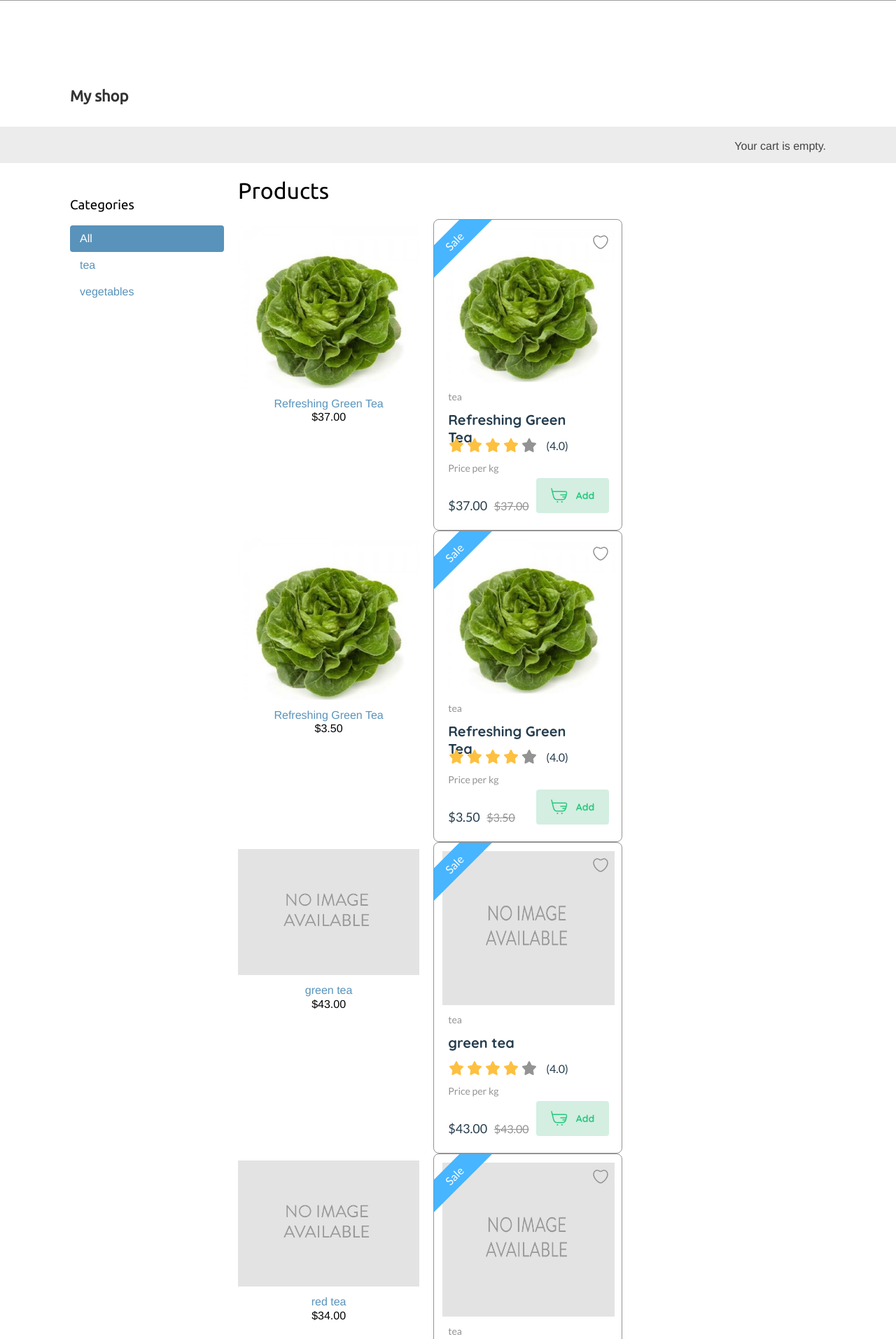
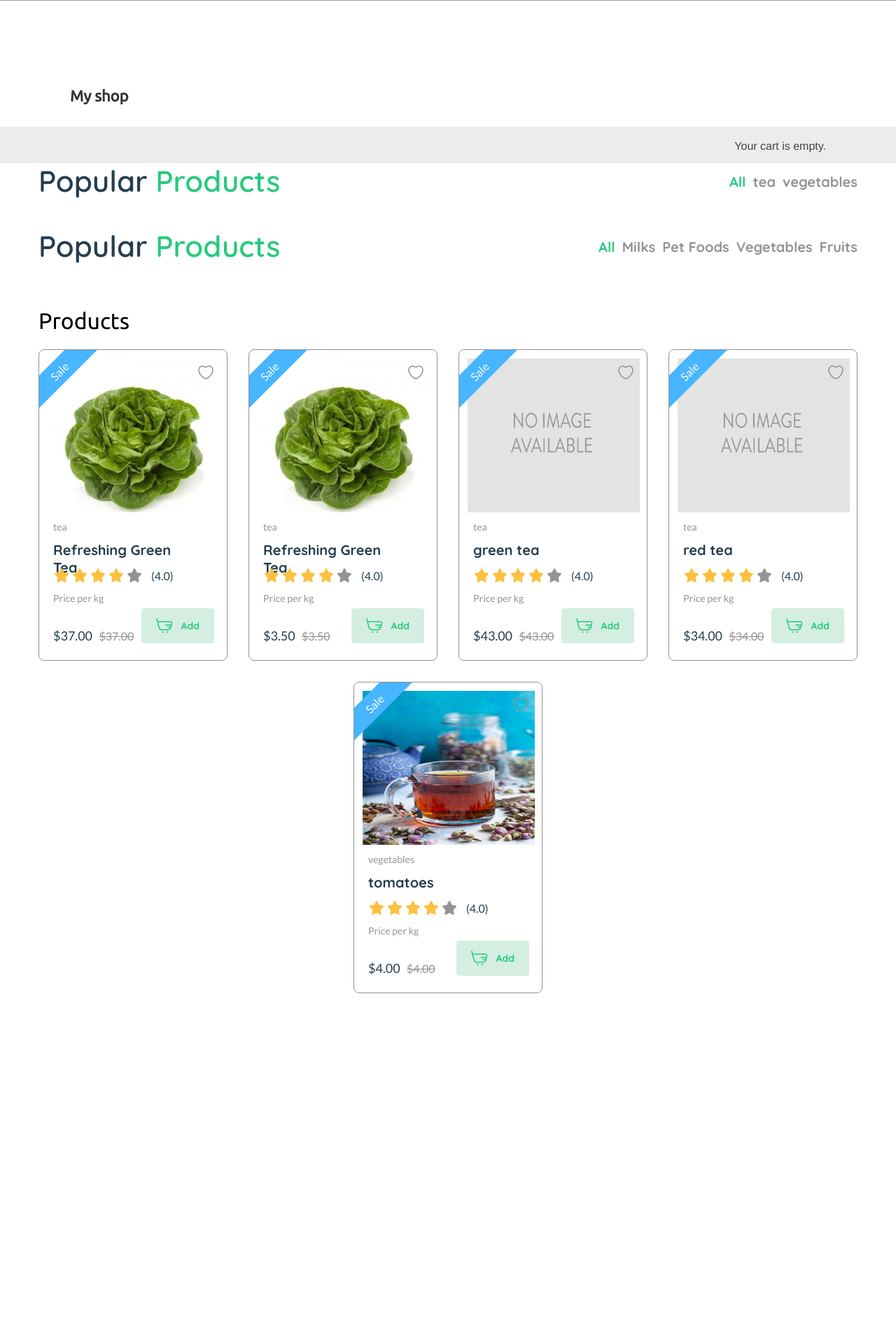
Before and after one commit to WolfExpert/DjangoMyShop, a Django app: page / in a window 1280 px wide. Shown: the part 709-2622 px from the top of the page at 70% size. After the commit the page ends 2128 px from the top, so only its background shows below. Run offline with Django 5.2, Linux system fonts and the light colour scheme; data comes from the database, SQL or seed files in the repository; both versions use the stored data as it was after the commit; grey boxes are pictures that could not be loaded.

Commit message:
Popular products in work

```diff
--- a/shop/static/css/base.css
+++ b/shop/static/css/base.css
@@ -143,7 +143,8 @@ ul.errorlist {
 }
 
 #content {
-    padding:0 100px;
+    padding:0;
+    margin: 0;
     overflow:hidden;
 }
 
@@ -177,12 +178,7 @@ ul.errorlist {
     color:#fff;
 }
 
-#main {
-    float:left;
-    width: 96%;
-    margin-right:-220px;
-    overflow:hidden;
-}
+
 
 .product-list .item {
     width:25%;
--- a/shop/templates/shop/base.html
+++ b/shop/templates/shop/base.html
@@ -38,8 +38,6 @@
     {% include 'shop/sliders.html' %}
 {% endblock %}
 
-<script src="{% static 'js/swipers.js' %}"></script>
-
 
 <div id="header">
     <a href="/" class="logo">My shop</a>
@@ -59,7 +57,7 @@
         {% endwith %}
     </div>
 </div>
-<div id="content">
+<div>
     {% block content %}
     {% endblock %}
 </div>
--- a/shop/templates/shop/product/list.html
+++ b/shop/templates/shop/product/list.html
@@ -9,25 +9,52 @@
 
 {% block content %}
     <link rel="stylesheet" type="text/css" href="{% static 'css/list.css' %}">
+    <body>
+        <div class="popular-products">
+            <div class="section-header">
+                <div class="section-header__name">Popular <span>Products</span></div>
+                <div class="section-header-sorting">
 
-    <div id="sidebar">
-        <h3>Categories</h3>
-        <ul>
-            <li {% if not category %}class="selected"{% endif %}>
-                <a href="{% url "shop:product_list" %}">All</a>
-            </li>
-            {% for c in categories %}
-                <li {% if category.slug == c.slug %}class="selected"{% endif %}>
-                    <a href="{{ c.get_absolute_url }}">{{ c.name }}</a>
-                </li>
-            {% endfor %}
-        </ul>
+                    <div class="section-header-sorting_text">
+                        <a {% if not category %}class="selected-green"{% endif %}
+                           {% if category %}class="section-header-sorting_text effect-underline"{% endif %}
+                           href="{% url "shop:product_list" %}">All</a>
                     </div>
 
-    <div id="main" class="product-list">
+                    {% for c in categories %}
+                        <div class="section-header-sorting_text">
+                            <a {% if category.slug == c.slug %}class="selected-green"{% endif %}
+                               {% if not category.slug == c.slug %}class="section-header-sorting_text effect-underline"{% endif %}
+                               href="{{ c.get_absolute_url }}"> {{ c.name }}</a>
+                        </div>
+                    {% endfor %}
+
+                </div>
+
+            </div>
+
+            <div class="section-header">
+                <div class="section-header__name">Popular <span>Products</span></div>
+                <div class="section-header-sorting">
+                    <div class="section-header-sorting_text selected-green">All</div>
+                    <div class="section-header-sorting_text effect-underline">Milks</div>
+                    <div class="section-header-sorting_text effect-underline">
+                        Pet Foods
+                    </div>
+                    <div class="section-header-sorting_text effect-underline">
+                        Vegetables
+                    </div>
+                    <div class="section-header-sorting_text effect-underline">Fruits</div>
+                </div>
+            </div>
+
+
+            <div class="product-list">
                 <h1>{% if category %}{{ category.name }}{% else %}Products{% endif %}</h1>
+                <div class="product-cards">
                     {% for product in products %}
 
+                        <!--
             <div class="item">
                 <a href="{{ product.get_absolute_url }}">
                     <img src="
@@ -38,11 +65,14 @@
                 <br>
                 ${{ product.price }}
             </div>
-
+            -->
 
                         <div class="product-card">
                             <a href="{{ product.get_absolute_url }}">
                                 <img src="
+
+
+
                                         {% if product.image %}{{ product.image.url }}{% else %}{% static "img/no_image.png" %}{% endif %}">
                             </a>
                             <div class="heart colorize-pink"></div>
@@ -88,4 +118,7 @@
 
                     {% endfor %}
                 </div>
+            </div>
+        </div>
+    </body>
 {% endblock %}
```
Also changed, not shown: db.sqlite3. Lines whose indentation alone changed are shown as unchanged.
